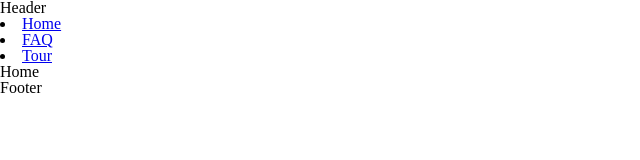
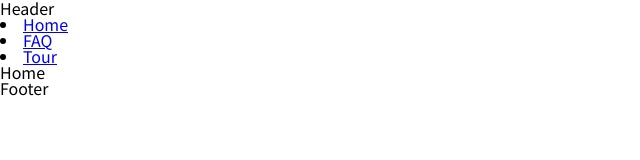
Before and after one commit to huanmingchang/kaohsiung-tour, a React (Create React App) app: page / in a window 1280 px wide. Shown: the top 160 px of the page, without its empty margins (0-640 px from the left). Built offline with nearby package versions, Linux system fonts and the light colour scheme.

Commit message:
styles: add font family

```diff
--- a/src/styles/App.css
+++ b/src/styles/App.css
@@ -0,0 +1,5 @@
+@import url('https://fonts.googleapis.com/css2?family=Noto+Sans+TC:wght@400;500;700;900&family=Noto+Sans:wght@400;700&family=Nunito+Sans:wght@700&family=Roboto:wght@300;400;500;700;900&display=swap');
+
+body {
+  font-family: 'Noto Sans TC', sans-serif;
+}
```
